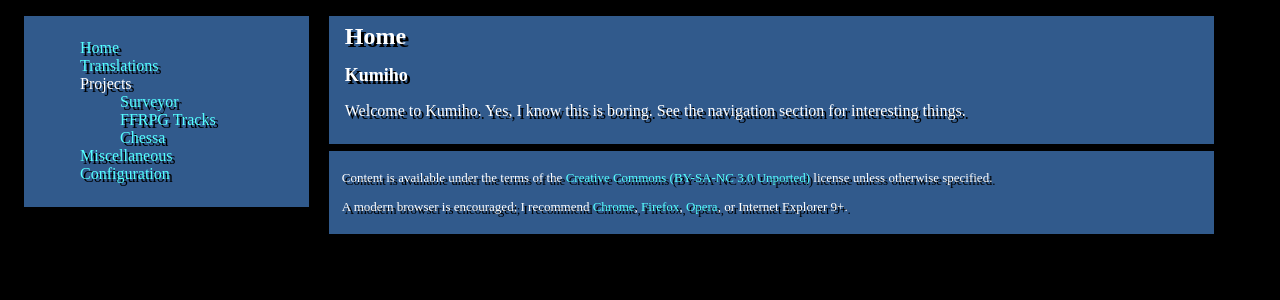
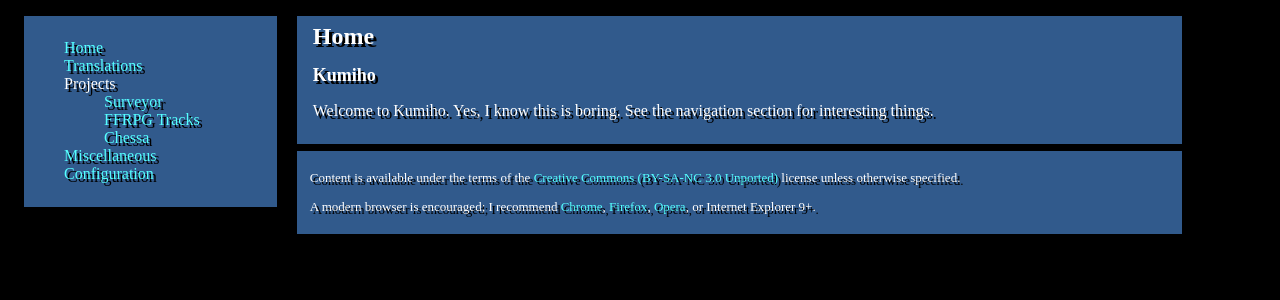
Before and after one commit to atymes/aerdan.github.com, a Jekyll site: the page built from index.html, in a window 1280 px wide. Shown: the top 300 px of the page. Built offline with Jekyll 4.4.1, drawn with Linux system fonts in a browser that asks for light colours.

Commit message:
css/base: Fix the sidebar a bit.

```diff
--- a/css/base.css
+++ b/css/base.css
@@ -24,6 +24,8 @@ nav {
     width: 20%;
     margin-left: 1em;
     vertical-align: top;
+    padding-left: 0px;
+    padding-right: 0px;
 }
 nav ul {
     list-style-type: none;
```
